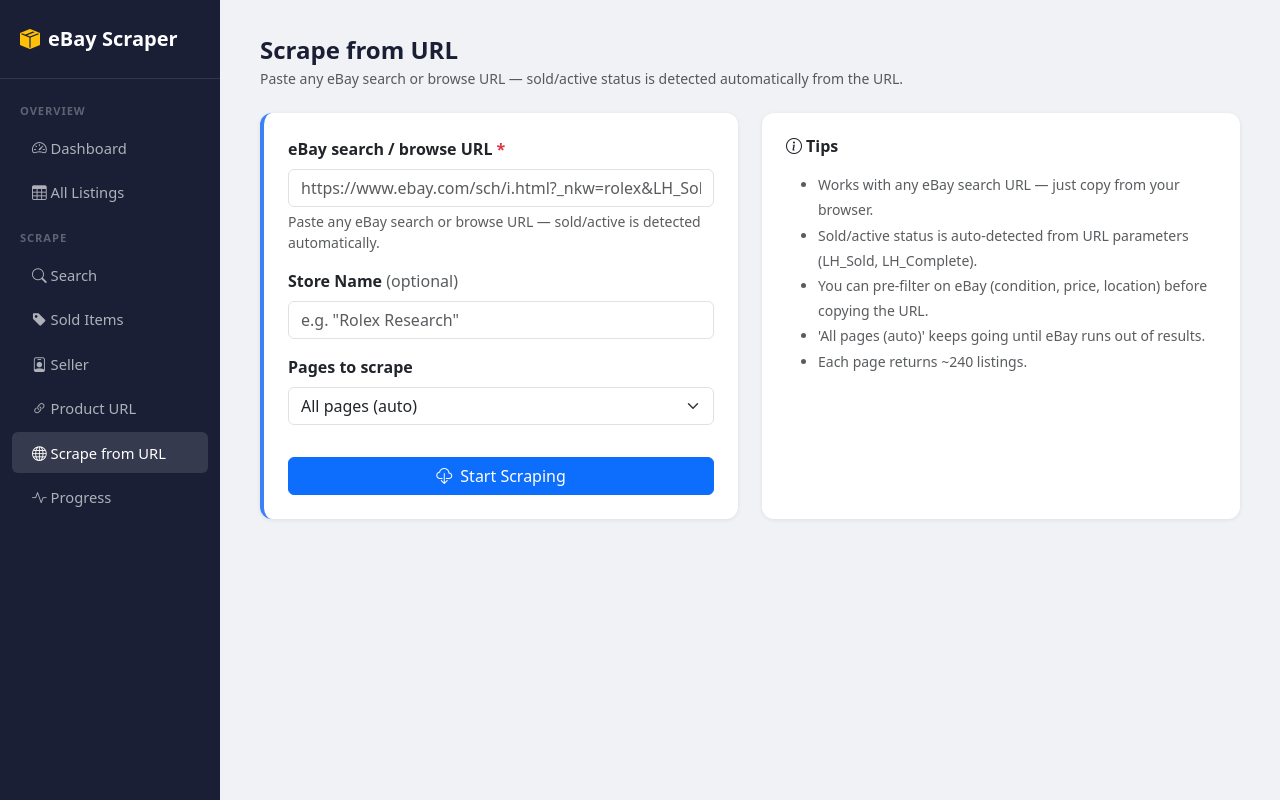
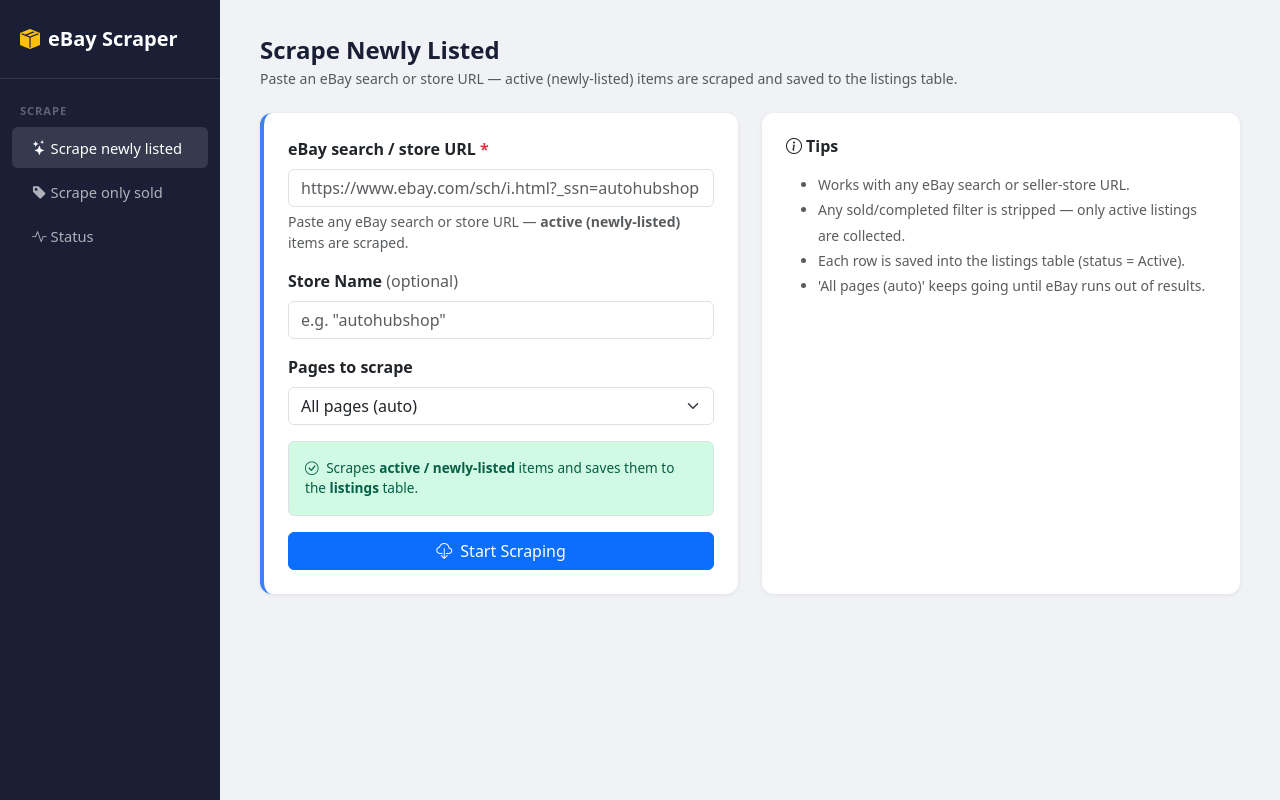
Before and after one commit to KartvelBI/ebay-scraper, a Flask app: page /scrape/url in a window 1280 px wide. Run offline with Flask 3, Linux system fonts and the light colour scheme.

Commit message:
Trim UI to 3 tabs: newly-listed, only-sold, status
Sidebar now has exactly three tabs:
- Scrape newly listed: URL scrape with sold filters stripped -> listings
- Scrape only sold: URL scrape with LH_Sold forced -> sold
- Status: the progress page

Repurpose /scrape/url to force active (newly-listed); "/" redirects to it.
Other scrape routes remain but are unlinked.

Co-Authored-By: Claude Opus 4.8 <noreply@anthropic.com>

```diff
--- a/app.py
+++ b/app.py
@@ -161,10 +161,8 @@ def _run_product(url: str, store_name) -> None:
 
 @app.route("/")
 def index():
-    db.init_db()
-    stats  = db.get_stats()
-    recent = db.get_recent_listings(10)
-    return render_template("index.html", stats=stats, recent=recent)
+    # App is trimmed to 3 tabs — land on the first scrape page.
+    return redirect(url_for("scrape_url"))
 
 
 # ---------------------------------------------------------------------------
@@ -375,7 +373,7 @@ def scrape_sold():
 
     return render_template(
         "scrape.html",
-        form_title="Scrape Sold Items",
+        form_title="Scrape Only Sold",
         form_desc="Paste an eBay search or store URL — sold listings are scraped and saved to the sold table.",
         card_class="search-card",
         form_fields=_SOLD_FIELDS,
@@ -559,15 +557,26 @@ def scrape_product():
 # Scrape — URL
 # ---------------------------------------------------------------------------
 
+def _force_active_url(url: str) -> str:
+    """Strip eBay's sold/completed filters so the scrape returns active
+    (newly-listed) results, which get saved into the listings table."""
+    parsed = urlparse(url)
+    qs = parse_qs(parsed.query, keep_blank_values=True)
+    qs.pop("LH_Sold", None)
+    qs.pop("LH_Complete", None)
+    flat = {k: v[0] for k, v in qs.items()}
+    return parsed._replace(query=urlencode(flat)).geturl()
+
+
 _URL_FIELDS = """
 <div class="mb-3">
-  <label class="form-label fw-semibold">eBay search / browse URL <span class="text-danger">*</span></label>
-  <input name="url" class="form-control" placeholder="https://www.ebay.com/sch/i.html?_nkw=rolex&LH_Sold=1" required />
-  <div class="form-text">Paste any eBay search or browse URL — sold/active is detected automatically.</div>
+  <label class="form-label fw-semibold">eBay search / store URL <span class="text-danger">*</span></label>
+  <input name="url" class="form-control" placeholder="https://www.ebay.com/sch/i.html?_ssn=autohubshop" required />
+  <div class="form-text">Paste any eBay search or store URL — <strong>active (newly-listed)</strong> items are scraped.</div>
 </div>
 <div class="mb-3">
   <label class="form-label fw-semibold">Store Name <span class="text-muted fw-normal">(optional)</span></label>
-  <input name="store_name" class="form-control" placeholder='e.g. "Rolex Research"' />
+  <input name="store_name" class="form-control" placeholder='e.g. "autohubshop"' />
 </div>
 <div class="mb-3">
   <label class="form-label fw-semibold">Pages to scrape</label>
@@ -583,6 +592,9 @@ _URL_FIELDS = """
 <div class="mb-3 d-none" id="customPagesWrap">
   <label class="form-label fw-semibold">Custom page count</label>
   <input name="pages_custom" type="number" class="form-control" value="2" min="1" max="100" />
+</div>
+<div class="alert border flash-success mb-0" style="font-size:.85rem;">
+  <i class="bi bi-check-circle me-1"></i> Scrapes <strong>active / newly-listed</strong> items and saves them to the <strong>listings</strong> table.
 </div>
 <script>
 function toggleCustomPages(sel) {
@@ -603,23 +615,23 @@ def scrape_url():
         if not url:
             flash("Please enter a URL.", "error")
             return redirect(url_for("scrape_url"))
-        _jset(running=True, done=False, task="URL Scrape", detail=url,
+        active_url = _force_active_url(url)
+        _jset(running=True, done=False, task="Newly Listed", detail=active_url,
               page=0, collected=0, saved=0, log=[], error=None, stop_requested=False)
-        threading.Thread(target=_run_url_scrape, args=(url, pages, store_name), daemon=True).start()
+        threading.Thread(target=_run_url_scrape, args=(active_url, pages, store_name), daemon=True).start()
         return redirect(url_for("scrape_progress_page"))
 
     return render_template(
         "scrape.html",
-        form_title="Scrape from URL",
-        form_desc="Paste any eBay search or browse URL — sold/active status is detected automatically from the URL.",
+        form_title="Scrape Newly Listed",
+        form_desc="Paste an eBay search or store URL — active (newly-listed) items are scraped and saved to the listings table.",
         card_class="url-card",
         form_fields=_URL_FIELDS,
         tips=[
-            "Works with any eBay search URL — just copy from your browser.",
-            "Sold/active status is auto-detected from URL parameters (LH_Sold, LH_Complete).",
-            "You can pre-filter on eBay (condition, price, location) before copying the URL.",
+            "Works with any eBay search or seller-store URL.",
+            "Any sold/completed filter is stripped — only active listings are collected.",
+            "Each row is saved into the listings table (status = Active).",
             "'All pages (auto)' keeps going until eBay runs out of results.",
-            "Each page returns ~240 listings.",
         ],
     )
 
--- a/templates/base.html
+++ b/templates/base.html
@@ -81,31 +81,15 @@
         <i class="bi bi-box-seam-fill text-warning"></i> eBay Scraper
       </div>
       <nav class="nav flex-column mt-2">
-        <span class="section-label">Overview</span>
-        <a href="/" class="nav-link {% if request.path == '/' %}active{% endif %}">
-          <i class="bi bi-speedometer2"></i> Dashboard
-        </a>
-        <a href="/listings" class="nav-link {% if request.path.startswith('/listings') %}active{% endif %}">
-          <i class="bi bi-table"></i> All Listings
-        </a>
         <span class="section-label">Scrape</span>
-        <a href="/scrape/search" class="nav-link {% if request.path == '/scrape/search' %}active{% endif %}">
-          <i class="bi bi-search"></i> Search
+        <a href="/scrape/url" class="nav-link {% if request.path == '/scrape/url' %}active{% endif %}">
+          <i class="bi bi-stars"></i> Scrape newly listed
         </a>
         <a href="/scrape/sold" class="nav-link {% if request.path == '/scrape/sold' %}active{% endif %}">
-          <i class="bi bi-tag-fill"></i> Sold Items
-        </a>
-        <a href="/scrape/seller" class="nav-link {% if request.path == '/scrape/seller' %}active{% endif %}">
-          <i class="bi bi-person-badge"></i> Seller
-        </a>
-        <a href="/scrape/product" class="nav-link {% if request.path == '/scrape/product' %}active{% endif %}">
-          <i class="bi bi-link-45deg"></i> Product URL
-        </a>
-        <a href="/scrape/url" class="nav-link {% if request.path == '/scrape/url' %}active{% endif %}">
-          <i class="bi bi-globe"></i> Scrape from URL
+          <i class="bi bi-tag-fill"></i> Scrape only sold
         </a>
         <a href="/scrape/progress" class="nav-link {% if request.path == '/scrape/progress' %}active{% endif %}">
-          <i class="bi bi-activity"></i> Progress
+          <i class="bi bi-activity"></i> Status
           {% if scrape_running %}<span class="badge bg-danger ms-1" style="font-size:.6rem;vertical-align:middle;">LIVE</span>{% endif %}
         </a>
 
```
